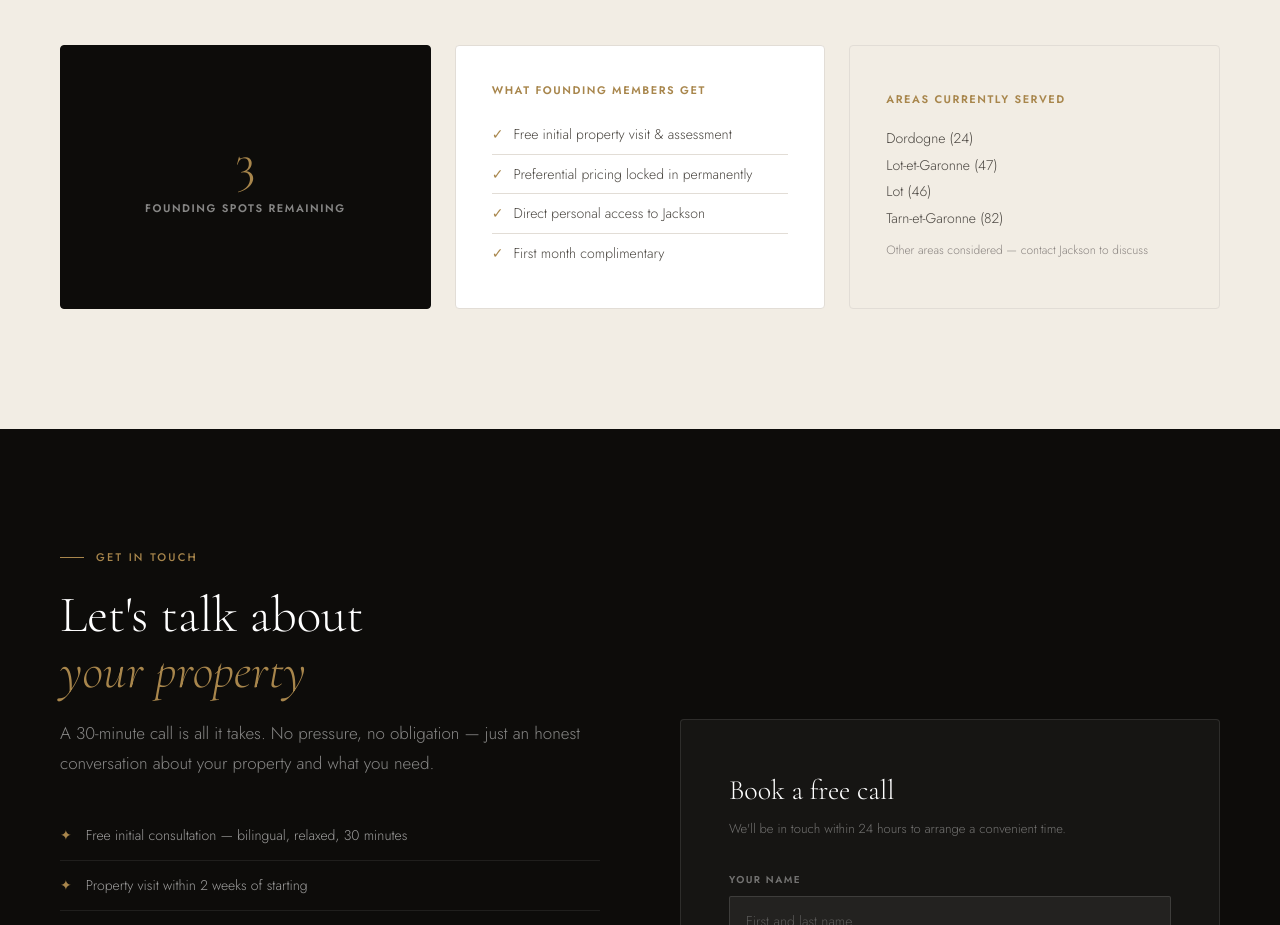
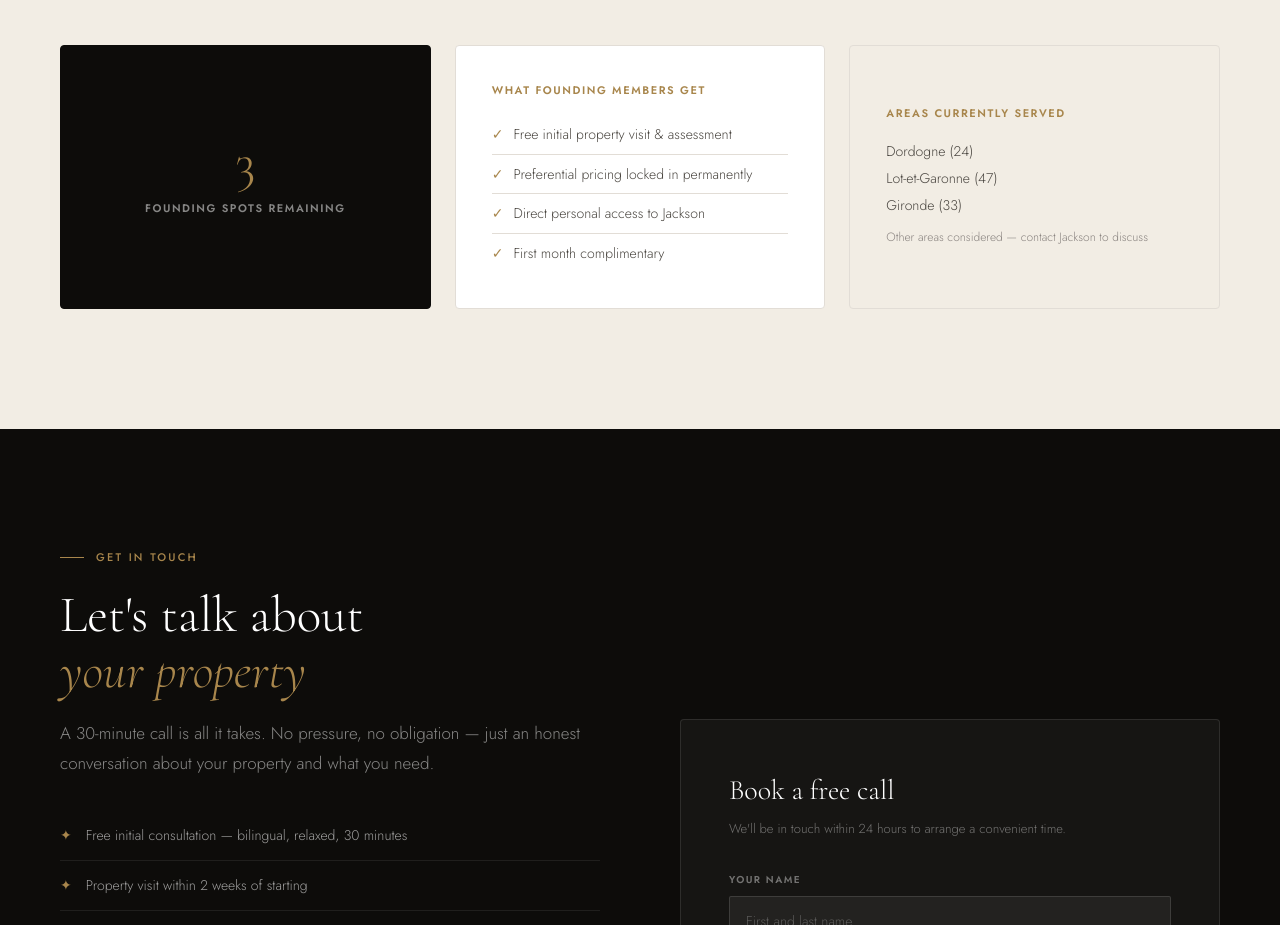
Before and after one commit to jacksonreynoldsbusiness/Propriar, a plain HTML site: page index.html in a window 1280 px wide. Shown: the part 5633-6558 px from the top of the page. Drawn offline with nearby package versions, Linux system fonts and the light colour scheme.

Commit message:
index.html

```diff
--- a/index.html
+++ b/index.html
@@ -439,8 +439,7 @@
       <div style="font-size:14px;color:var(--ink-mid);line-height:1.9">
         Dordogne (24)<br>
         Lot-et-Garonne (47)<br>
-        Lot (46)<br>
-        Tarn-et-Garonne (82)<br>
+        Gironde (33)<br>
         <span style="font-size:12px;color:var(--ink-light);margin-top:8px;display:block">Other areas considered — contact Jackson to discuss</span>
       </div>
     </div>
```
